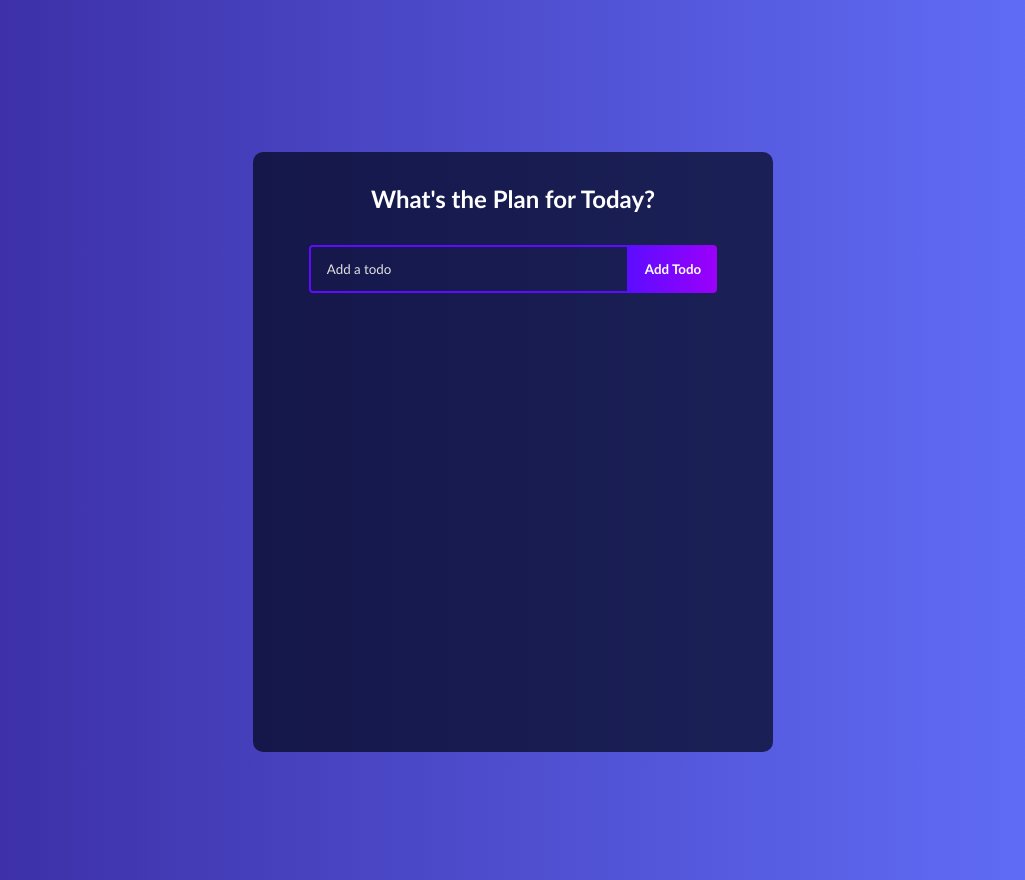
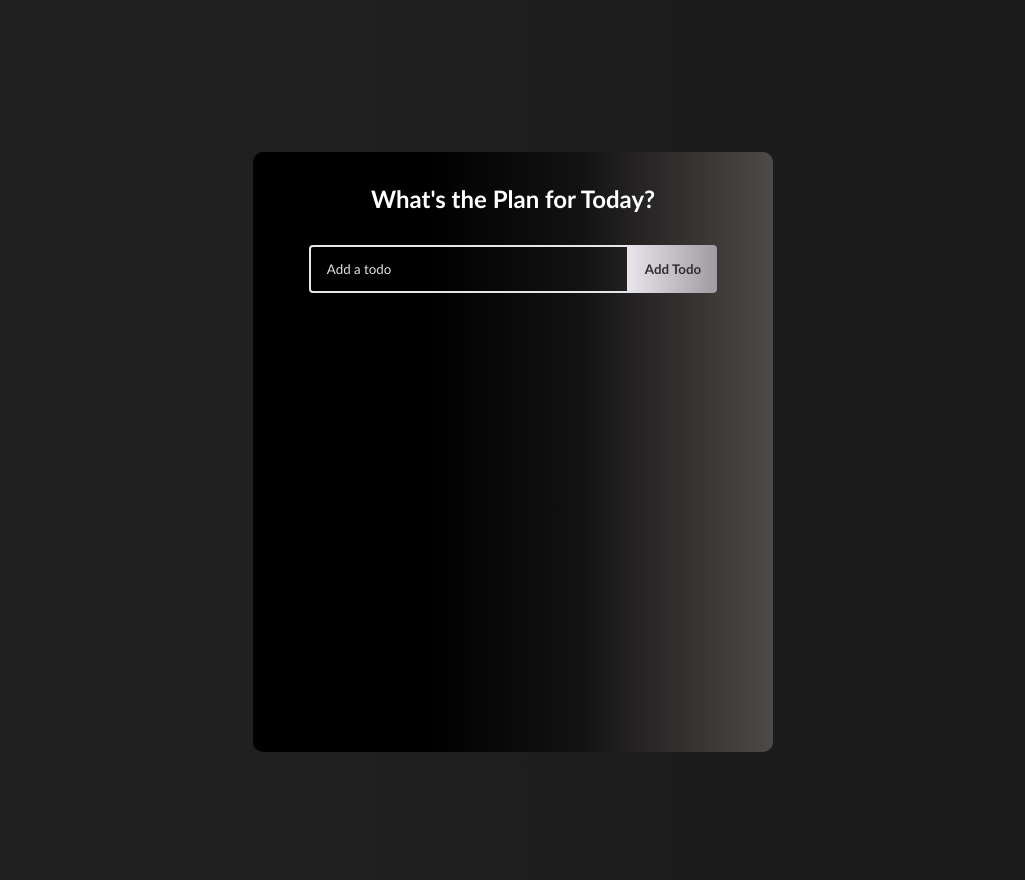
Before and after one commit to KaifRabi/React-Todo-app, a React (Create React App) app: page / in a window 1280 px wide. Shown: the whole page, without its empty margins (127-1152 px from the left). Built offline with nearby package versions, Linux system fonts and the light colour scheme.

Commit message:
Theme Changed

```diff
--- a/src/App.css
+++ b/src/App.css
@@ -7,10 +7,11 @@
 }
 
 body {
+  background: rgb(33, 32, 32);
   background: linear-gradient(
     90deg,
-    rgb(57, 41, 158) 0%,
-    rgba(100, 115, 255, 1) 100%
+    rgba(33, 32, 32, 1) 34%,
+    rgba(29, 28, 28, 1) 63%
   );
 }
 
@@ -20,7 +21,13 @@ body {
   justify-content: start;
   width: 520px;
   min-height: 600px;
-  background: #01061ab2;
+  background: rgb(0, 0, 0);
+  background: linear-gradient(
+    90deg,
+    rgba(0, 0, 0, 1) 34%,
+    rgba(19, 18, 18, 1) 63%,
+    rgba(79, 74, 74, 1) 100%
+  );
   text-align: center;
   margin: 128px auto;
   border-radius: 10px;
@@ -54,7 +61,7 @@ h1 {
 .todo-input {
   padding: 14px 32px 14px 16px;
   border-radius: 4px 0 0 4px;
-  border: 2px solid #5d0cff;
+  border: 2px solid #e6e5e9;
   outline: none;
   width: 320px;
   background: transparent;
@@ -73,10 +80,10 @@ h1 {
   outline: none;
   background: linear-gradient(
     90deg,
-    rgba(93, 12, 255, 1) 0%,
-    rgba(155, 0, 250, 1) 100%
+    rgb(231, 229, 235) 0%,
+    rgb(158, 156, 160) 100%
   );
-  color: #fff;
+  color: rgb(51, 48, 48);
   text-transform: capitalize;
 }
 
@@ -157,14 +164,37 @@ h1 {
 }
 
 .delete-icon:hover {
+  animation: dlt 0.4s;
   color: rgb(199, 48, 48);
 }
 
 .edit-icon:hover {
+  animation: edt 0.4s;
   color: rgb(71, 199, 71);
 }
 
+@keyframes dlt {
+  from {
+    color: #fff;
+  }
+
+  to {
+    color: rgb(199, 48, 48);
+  }
+}
+
+@keyframes edt {
+  from {
+    color: #fff;
+  }
+
+  to {
+    color: rgb(71, 199, 71);
+  }
+}
+
 .popup {
+  animation: fadein 5s;
   display: inline;
   margin: 10px;
   font-size: 20px;
@@ -182,3 +212,13 @@ h1 {
   padding: 10px;
   opacity: 0;
 }
+
+@keyframes fadein {
+  from {
+    opacity: 1;
+  }
+
+  to {
+    opacity: 0;
+  }
+}
--- a/src/components/TodoList.js
+++ b/src/components/TodoList.js
@@ -46,7 +46,7 @@ export default function TodoList() {
       let msg = "Your todo has been updated";
       setTimeout(() => {
         setUpdate(update - 1);
-      }, 3000);
+      }, 5000);
       return msg;
     }
   };
```
